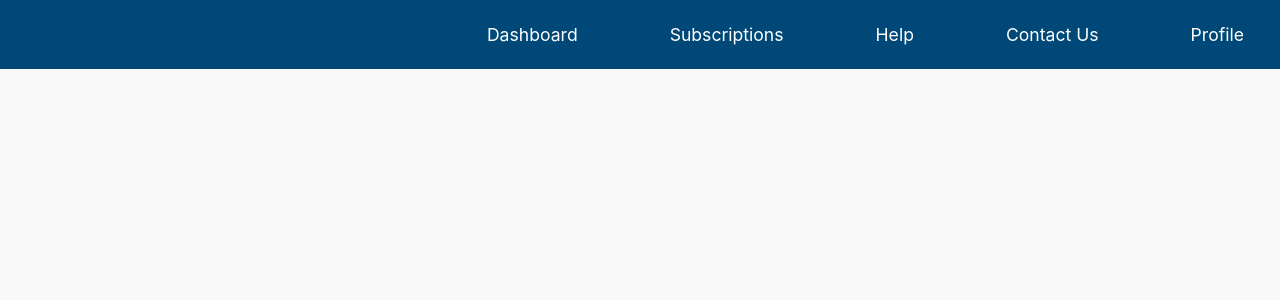
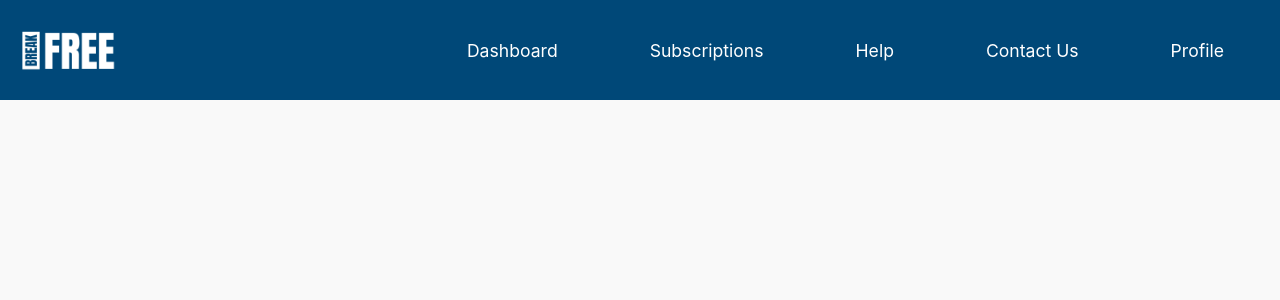
Before and after one commit to iSkewb/BreakFree, a React (Create React App) app in the folder predictive-subscription-tool/: page / in a window 1280 px wide. Shown: the top 300 px of the page. Built offline with nearby package versions, Linux system fonts and the light colour scheme.

Commit message:
logo adedd

```diff
--- a/predictive-subscription-tool/src/components/NavBar.css
+++ b/predictive-subscription-tool/src/components/NavBar.css
@@ -1,51 +1,10 @@
-.nav-bar {
-  position: fixed;
+.navbar {
+  display: flex;
+  align-items: center;
+  justify-content: space-between;
   background-color: #004878;
-  padding: 16px;
-  display: flex;
-  justify-content: space-between;
-  width: 100%;
-  color: white;
-  align-items: right;
-}
-
-.nav-bar a {
-  color: white;
-  text-decoration: none;
-  float: center;
-}
-
-.nav-bar ul {
-  list-style-type: none;
-  margin: 0;
-  padding: 8;
-  overflow: hidden;
-  background-color: #004878;
-  text-align: center;
-}
-
-.nav-bar li {
-  float: left;
-}
-
-.nav-bar li a {
-  display: block;
-  color: white;
-  text-align: center;
-  padding: 14px 16px;
-  text-decoration: none;
-}
-
-/* Change the link color to #111 (black) on hover */
-li a:hover {
-  background-color: white;
-  color: #004878;
-}
-
-.navbar {
-  width: 100%;
-  background-color: #004878; /* Set the background color to dark blue */
-  padding: 10px 0;
+  padding: 10px 20px;
+  height: 100px; /* Adjust the height as needed */
 }
 
 .navbar ul {
@@ -73,3 +32,13 @@ li a:hover {
   background-color: white;
   color: #004878;
 }
+
+.logo {
+  height: 100px; /* Adjust the height as needed */
+}
+
+.logo img {
+  height: 80px; /* Adjust the height as needed */
+  width: auto; /* Maintain aspect ratio */
+  padding-left: 20px;
+}
--- a/predictive-subscription-tool/src/components/NavBar.js
+++ b/predictive-subscription-tool/src/components/NavBar.js
@@ -1,10 +1,12 @@
 import React from 'react';
 import { Link } from 'react-router-dom';
 import './NavBar.css'; // Import the CSS file
+import logo from '../images/1.png'; // Import the logo image
 
 const NavBar = () => {
   return (
     <div className="navbar">
+      <img src={logo} alt="Logo" className="logo" />
       <ul>
         <li><Link to="/dashboard">Dashboard</Link></li>
         <li><Link to="/add-subscription">Subscriptions</Link></li>
```
